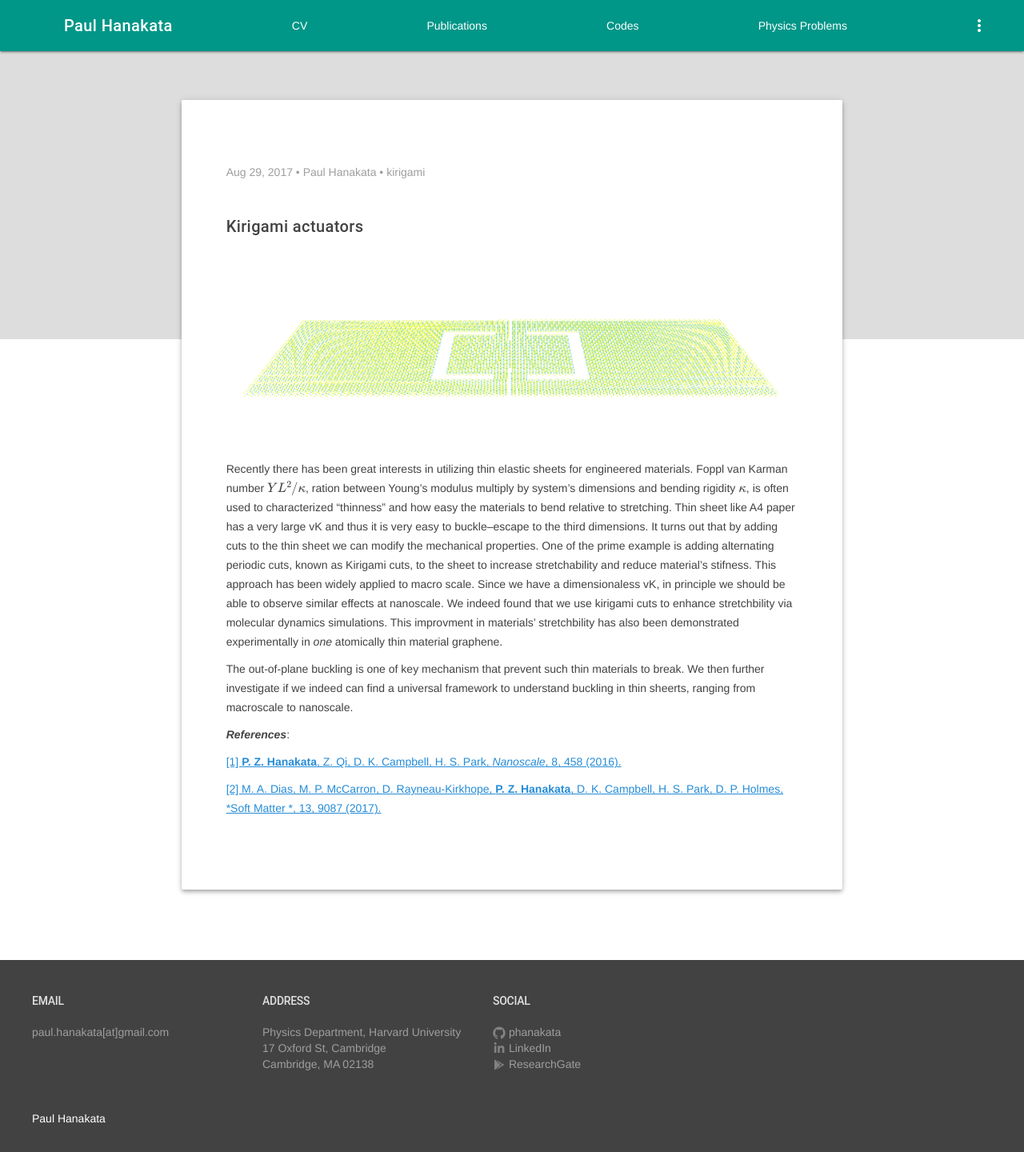
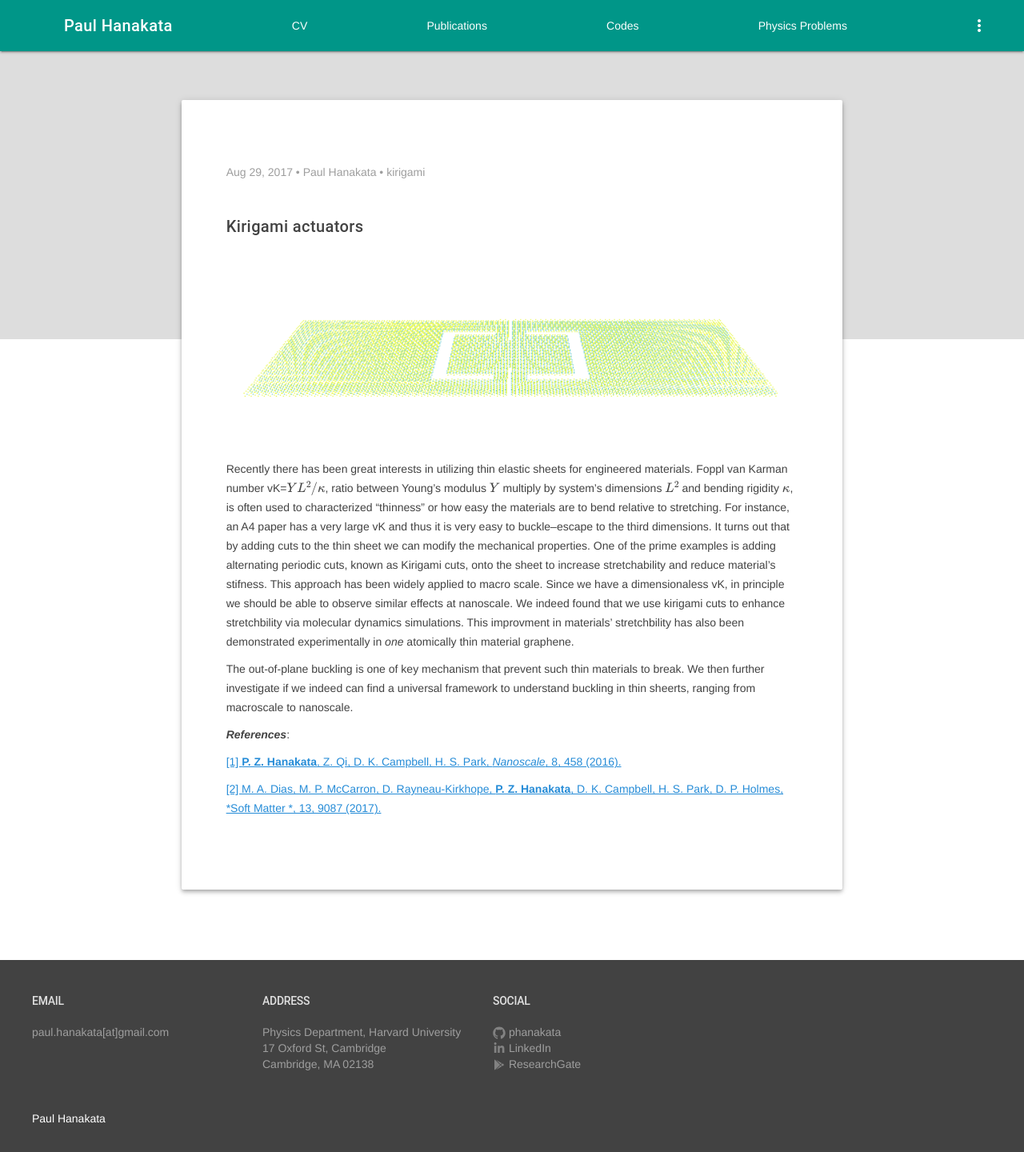
Before and after one commit to phanakata/phanakata.github.io, a Jekyll site: the page built from _posts/2017-08-29-kirigami.markdown, in a window 1280 px wide. Shown: the whole page at 80% size. Built offline with Jekyll 4.4.1, drawn with Linux system fonts in a browser that asks for light colours; formulas are drawn with MathJax 3.

Commit message:
Update 2017-08-29-kirigami.markdown

```diff
--- a/_posts/2017-08-29-kirigami.markdown
+++ b/_posts/2017-08-29-kirigami.markdown
@@ -9,7 +9,7 @@
 ##### Kirigami actuators
 <img src="/img/MoS2Actuator.gif" width="200" height="200" />
 
-Recently there has been great interests in utilizing thin elastic sheets for engineered materials. Foppl van Karman number $YL^2/\kappa$, ration between Young's modulus multiply by system's dimensions and bending rigidity $\kappa$, is often used to characterized "thinness" and how easy the materials to bend relative to stretching. Thin sheet like A4 paper has a very large vK and thus it is very easy to buckle--escape to the third dimensions. It turns out that by adding cuts to the thin sheet we can modify the mechanical properties. One of the prime example is adding alternating periodic cuts, known as Kirigami cuts, to the sheet to increase stretchability and reduce material's stifness. This approach has been widely applied to macro scale. Since we have a dimensionaless vK, in principle we should be able to observe similar effects at nanoscale. We indeed found that we use kirigami cuts to enhance stretchbility via molecular dynamics simulations. This improvment in materials' stretchbility has also been demonstrated experimentally in *one* atomically thin material graphene.
+Recently there has been great interests in utilizing thin elastic sheets for engineered materials. Foppl van Karman number vK=$YL^2/\kappa$, ratio between Young's modulus $Y$ multiply by system's dimensions $L^2$ and bending rigidity $\kappa$, is often used to characterized "thinness" or how easy the materials are to bend relative to stretching. For instance, an A4 paper has a very large vK and thus it is very easy to buckle--escape to the third dimensions. It turns out that by adding cuts to the thin sheet we can modify the mechanical properties. One of the prime examples is adding alternating periodic cuts, known as Kirigami cuts, onto the sheet to increase stretchability and reduce material's stifness. This approach has been widely applied to macro scale. Since we have a dimensionaless vK, in principle we should be able to observe similar effects at nanoscale. We indeed found that we use kirigami cuts to enhance stretchbility via molecular dynamics simulations. This improvment in materials' stretchbility has also been demonstrated experimentally in *one* atomically thin material graphene.
 
 The out-of-plane buckling is one of key mechanism that prevent such thin materials to break. We then further investigate if we indeed can find a universal framework to understand buckling in thin sheerts, ranging from macroscale to nanoscale.
 
```
